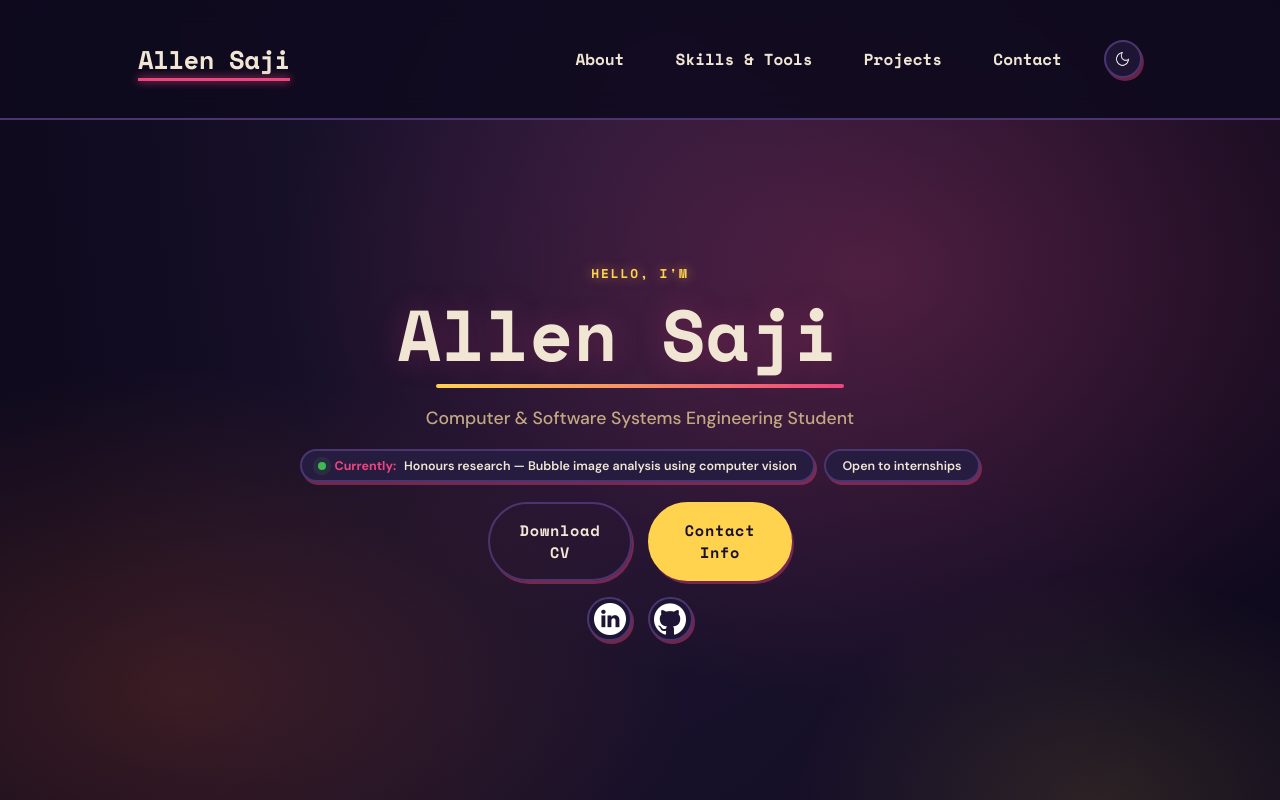
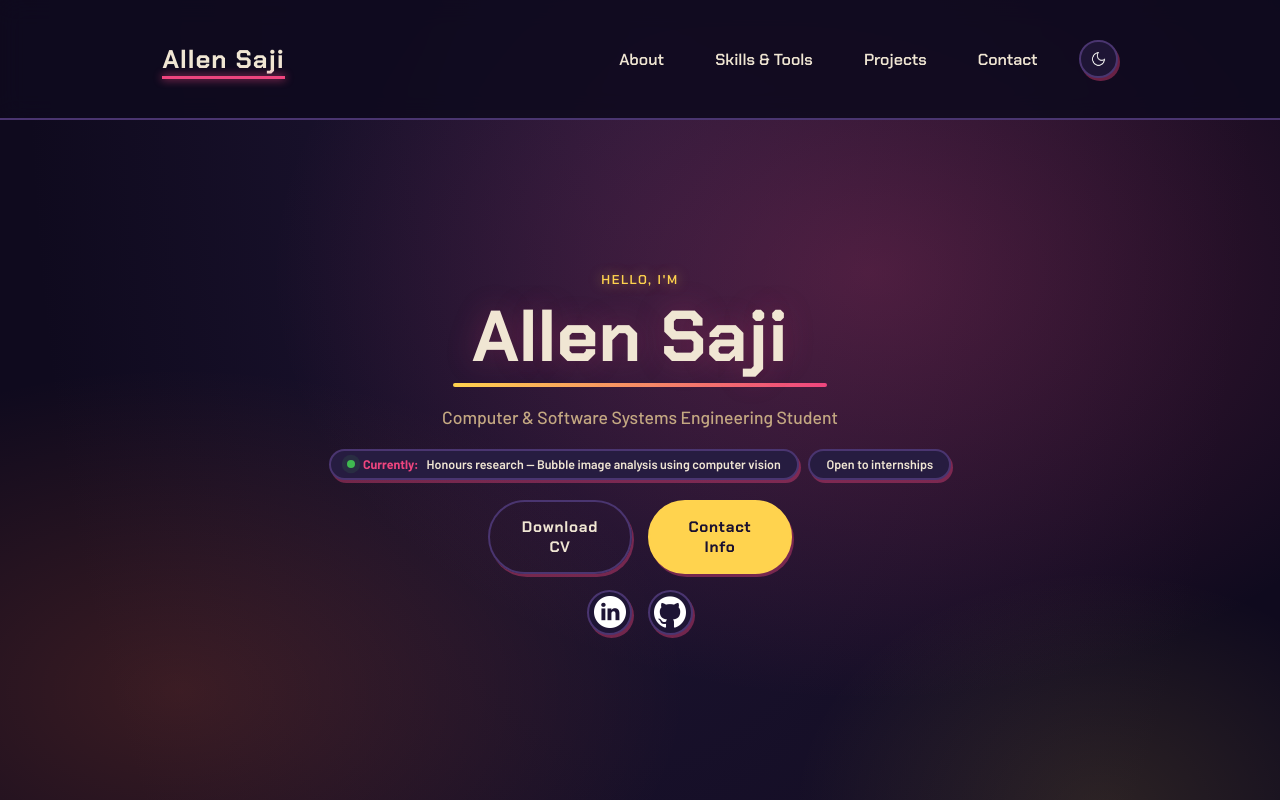
Before and after one commit to unholypot/about-me-react, a React (Vite) app: page / in a window 1280 px wide. Shown: the top 800 px of the page. Built offline with nearby package versions, Linux system fonts and the light colour scheme.

Commit message:
changed global fonts

```diff
--- a/src/style.css
+++ b/src/style.css
@@ -4,7 +4,7 @@
    Palette: warm paper light / neon-glow dark
    ============================================================ */
 
-@import url("https://fonts.googleapis.com/css2?family=Space+Mono:ital,wght@0,400;0,700;1,400&family=DM+Sans:wght@400;500;600;700&display=swap");
+@import url("https://fonts.googleapis.com/css2?family=Chakra+Petch:ital,wght@0,300;0,400;0,500;0,600;0,700;1,400&family=Barlow:ital,wght@0,400;0,500;0,600;0,700;1,400&display=swap");
 
 /* ── TOKENS ─────────────────────────────────────────────── */
 :root {
@@ -38,8 +38,8 @@
                radial-gradient(ellipse 50% 40% at 20% 80%, rgba(238,69,126,0.12) 0%, transparent 60%);
 
   /* Typography */
-  --font-display: 'Space Mono', monospace;
-  --font-body:    'DM Sans', sans-serif;
+  --font-display: 'Chakra Petch', sans-serif;
+  --font-body:    'Barlow', sans-serif;
 
   /* Radius */
   --radius-sm: 0.5rem;
@@ -186,7 +186,7 @@ a:focus-visible {
 h1, h2, h3 {
   font-family: var(--font-display);
   color: var(--clr-text);
-  line-height: 1.2;
+  line-height: 1.1;
 }
 
 /* ── NAV ─────────────────────────────────────────────────── */
@@ -213,7 +213,7 @@ nav {
   font-size: 1.6rem;
   font-weight: 700;
   color: var(--clr-text);
-  letter-spacing: -0.02em;
+  letter-spacing: 0.04em;
   cursor: default;
   /* Chunky retro underline accent */
   position: relative;
@@ -439,8 +439,8 @@ section {
 .section__text__p1 {
   font-family: var(--font-display);
   font-size: 0.8rem;
-  font-weight: 700;
-  letter-spacing: 0.15em;
+  font-weight: 600;
+  letter-spacing: 0.12em;
   text-transform: uppercase;
   color: var(--clr-secondary);
   margin-bottom: 0.4rem;
```
Also changed, not shown: 2 other files (tests, documents, lock files or other folders).
